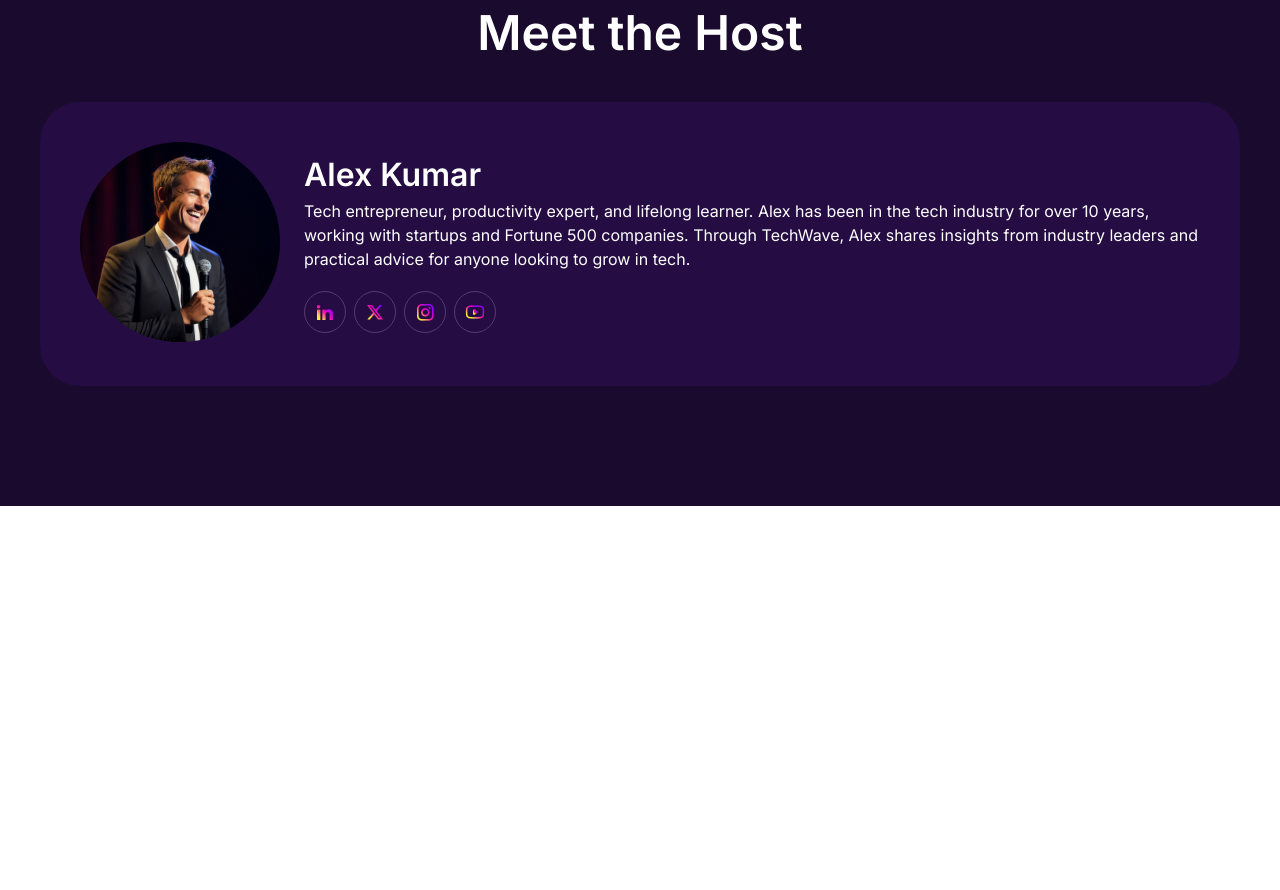
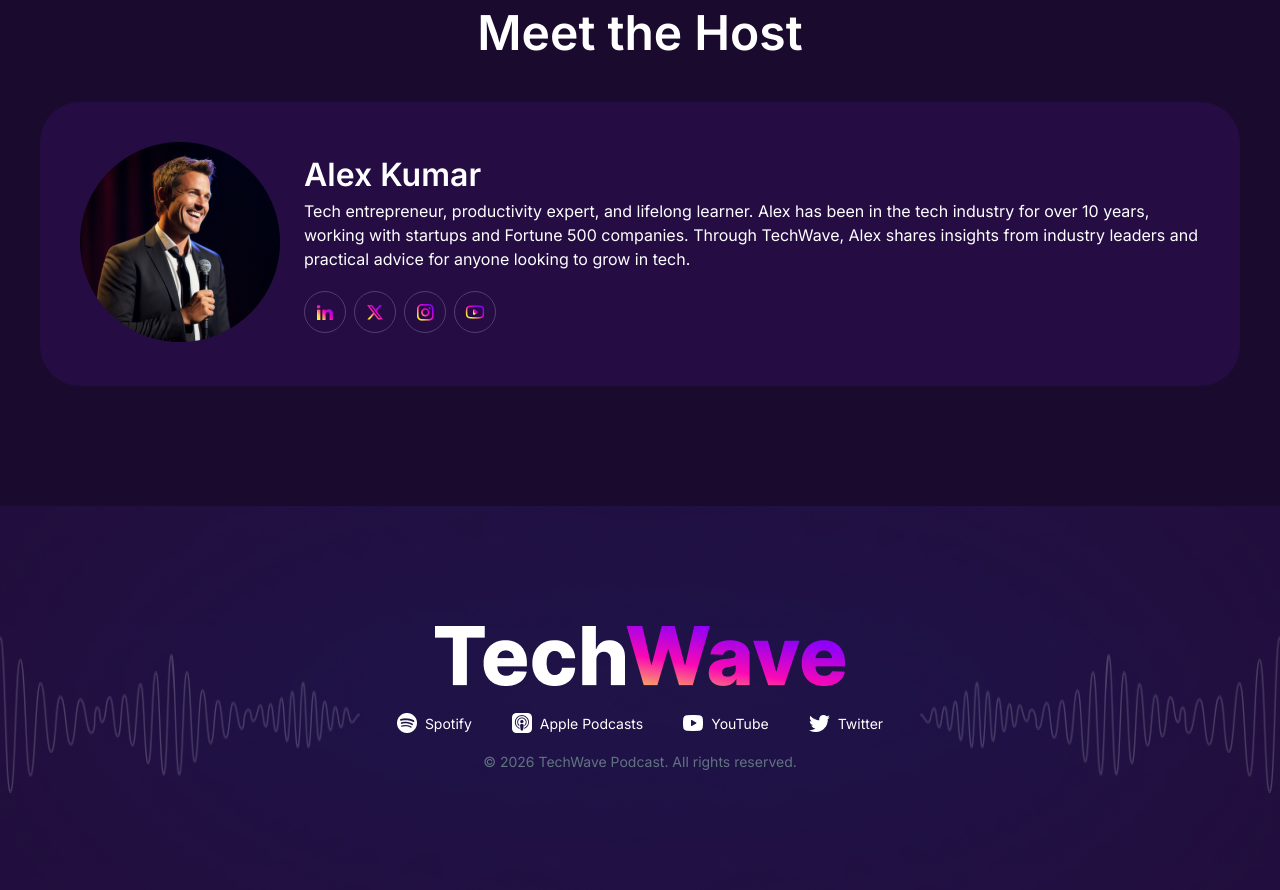
Before and after one commit to shariful07/B13-A02, a plain HTML site: page index.html in a window 1280 px wide. Shown: the part 3321-4211 px from the top of the page. Before the commit the page ends 3827 px from the top, so only its background shows below. Drawn offline with Linux system fonts and the light colour scheme.

Commit message:
add footer

```diff
--- a/css/styles.css
+++ b/css/styles.css
@@ -521,3 +521,57 @@
         justify-content: center;
     }
 }
+
+/* Footer Section */
+footer {
+    background: #12061E url(../assets/footer-bg.png) no-repeat;
+    background-size: cover;
+    background-position: center;
+    padding: 120px 0;
+    text-align: center;
+    color: #627382;
+    font-size: 14px;
+}
+
+footer a {
+    color: #fff;
+    text-decoration: none;
+}
+
+footer a:hover {
+    text-decoration: underline;
+}
+
+.flogo {
+    max-width: 410px;
+    margin: 0 auto 20px auto;
+}
+
+.flogo img {
+    max-width: 100%;
+}
+.flinks {
+    display: flex;
+    justify-content: center;
+    gap: 40px;
+    margin-bottom: 20px;
+}
+.flinks a {
+    display: flex;
+    align-items: center;
+    gap: 8px;
+}
+@media screen and (max-width: 576px) {
+    footer {
+        padding: 40px 0;
+    }
+    .flogo {
+        max-width: 220px;
+        margin-bottom: 10px;
+    }
+    .flinks {
+        flex-wrap: wrap;
+        gap: 24px;
+        margin-bottom: 10px;
+    }
+}
--- a/index.html
+++ b/index.html
@@ -184,6 +184,35 @@
             </div>
         </div>
     </section>
+    <!-- Footer -->
+    <footer>
+        <div class="container">
+            <div class="footer-content">
+                <div class="footer-logo">
+                    <h1 class="flogo"><img src="./assets/flogo.png" alt=""></h1>
+                    <div class="flinks">
+                        <a href="#">
+                            <img src="./assets/spotify.png" alt="">
+                            Spotify
+                        </a>
+                        <a href="#">
+                            <img src="./assets/apple-podcast.png" alt="">
+                            Apple Podcasts
+                        </a>
+                        <a href="#">
+                            <img src="./assets/youtube-podcast.png" alt="">
+                            YouTube
+                        </a>
+                        <a href="#">
+                            <img src="./assets/twitter.png" alt="">
+                            Twitter
+                        </a>
+                    </div>
+                    <p>© 2026 TechWave Podcast. All rights reserved.</p>
+                </div>
+            </div>
+        </div>
+    </footer>
 </body>
 
 </html>
```
Also changed, not shown: assets/flogo.png (added).
